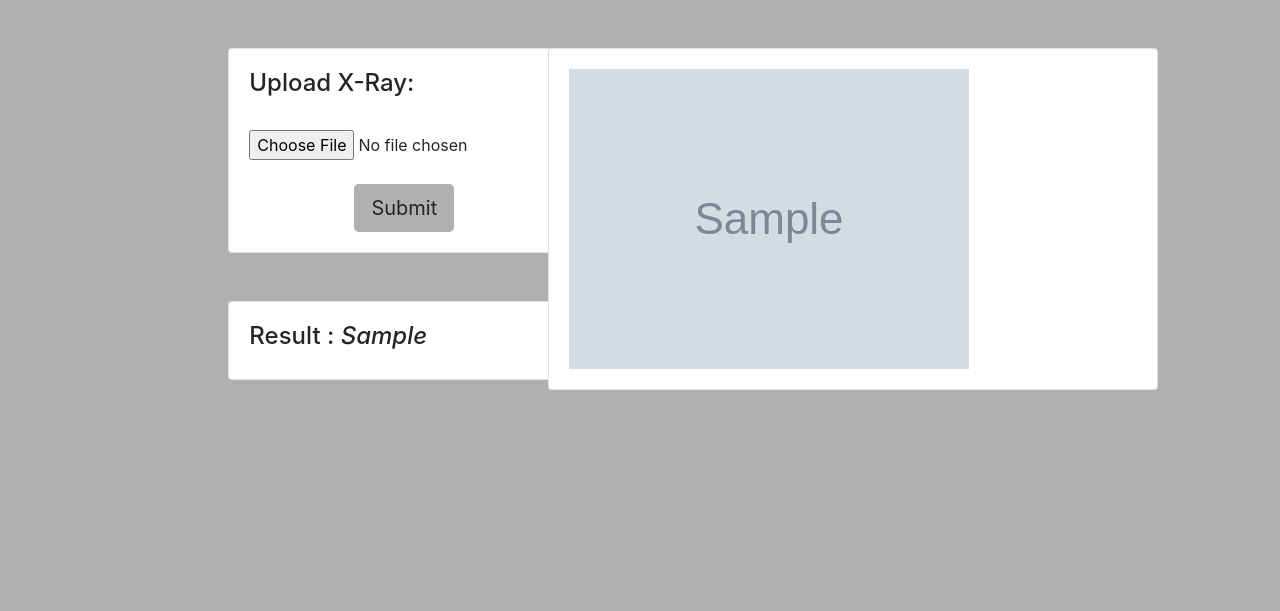
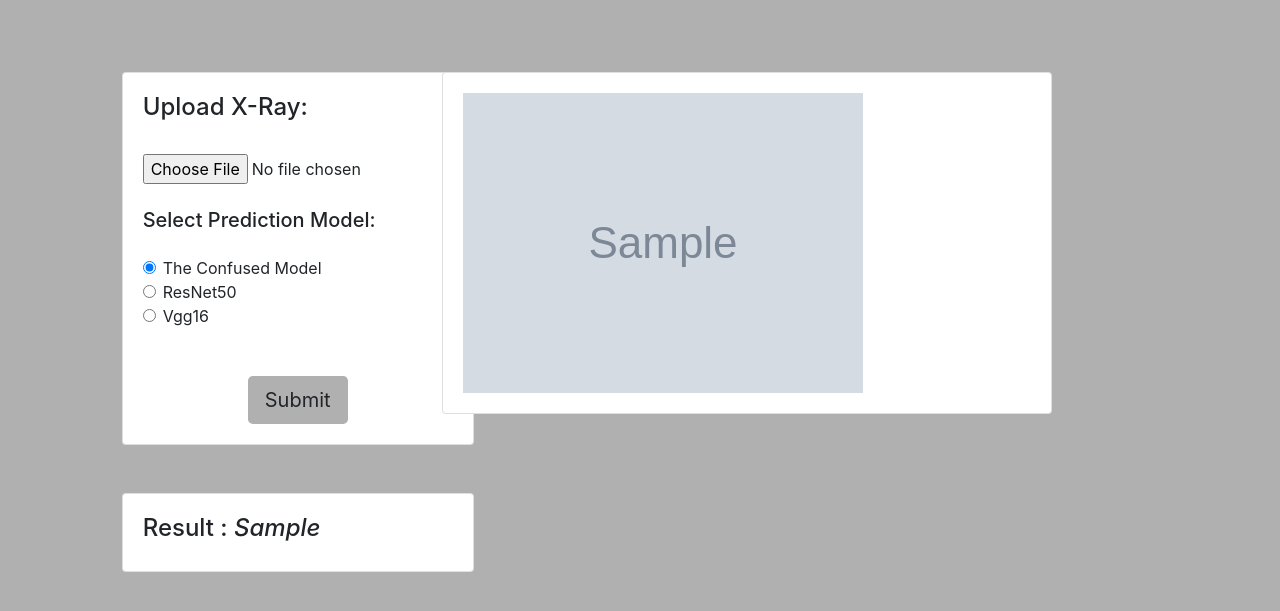
Before and after one commit to MoAbboud/Pneumonia, a Flask app: template PneumoniaDetectorWebApp/templates/Home.html in a window 1280 px wide. Shown: the part 56-667 px from the top of the page. Run offline with Flask 2, Linux system fonts and the light colour scheme; the template is opened without the code that fills it: most values are stand-ins (such as "Sample title", 1, 10 or a date in 2020); grey boxes marked "Sample" are stand-in pictures.

Commit message:
Updated interface to add new models

```diff
--- a/PneumoniaDetectorWebApp/main.py
+++ b/PneumoniaDetectorWebApp/main.py
@@ -7,9 +7,8 @@ from keras.preprocessing import image
 app = Flask(__name__)
 
 model = load_model('PNmodel.h5')
-modelCT = load_model('PNmodel.h5')
-Vgg19 = load_model('PNmodel.h5')
-RFC = load_model('PNmodel.h5')
+modelResNet50 = load_model('PNmodelResNet50.h5')
+modelVgg19 = load_model('PNmodelVgg.h5')
 
 result = {0: 'Pneumonia', 1: 'Normal'}
 
@@ -22,18 +21,44 @@ def home():
 @app.route("/submit", methods=['POST'])
 def performPrediction():
     if request.method == 'POST':
+
+        modelSelection = request.form['options']
+        print(modelSelection)
+
         xray_img = request.files['my_image']
         if xray_img.filename != "":
             xray_img_path = "static/" + xray_img.filename
             xray_img.save(xray_img_path)
 
-            x = image.load_img(xray_img_path, target_size=(150, 150))
-            x = image.img_to_array(x) / 255
-            x = x.reshape(-1, 150, 150, 1)
+            if modelSelection == "CM":
+                print("Displaying CM")
+                x = image.load_img(xray_img_path, target_size=(150, 150))
+                x = image.img_to_array(x) / 255
+                x = x.reshape(-1, 150, 150, 1)
 
-            prediction = (model.predict(x) > 0.5).astype("int32")
-            predictionresult = result[prediction[0, 0]]
-            return render_template("Home.html", xray_prediction=predictionresult, xray_img_path=xray_img_path)
+                prediction = (model.predict(x) > 0.5).astype("int32")
+                predictionresult = result[prediction[0, 0]]
+                return render_template("Home.html", xray_prediction=predictionresult, xray_img_path=xray_img_path)
+
+            if modelSelection == "RM":
+                print("Displaying RM")
+                x = image.load_img(xray_img_path, target_size=(150, 150))
+                x = image.img_to_array(x) / 255
+                x = np.expand_dims(x, axis=0)
+
+                prediction = (modelResNet50.predict(x) < 0.445).astype("int32")
+                predictionresult = result[prediction[0, 0]]
+                return render_template("Home.html", xray_prediction=predictionresult, xray_img_path=xray_img_path)
+
+            if modelSelection == "VM":
+                print("Displaying VM")
+                x = image.load_img(xray_img_path, target_size=(150, 150))
+                x = image.img_to_array(x) / 255
+                x = np.expand_dims(x, axis=0)
+
+                prediction = (modelVgg19.predict(x) > 0.3).astype("int32")
+                predictionresult = result[prediction[0, 0]]
+                return render_template("Home.html", xray_prediction=predictionresult, xray_img_path=xray_img_path)
 
     return render_template("Home.html")
 
--- a/PneumoniaDetectorWebApp/templates/Home.html
+++ b/PneumoniaDetectorWebApp/templates/Home.html
@@ -28,9 +28,16 @@
 </nav>
 <br><br>
 <div class="container-fluid" style="background-color: #b0b0b0;">
-    <div class="row"></div>
     <div class="row">
-        <div class="col-md-2">
+        <div class="col-md-1">
+        </div>
+        <div class="col-md-9 text-center">
+
+        </div>
+    </div>
+    <br>
+    <div class="row">
+        <div class="col-md-1">
         </div>
         <div class="col-md-3">
             <div class="card" style="width: 22rem;">
@@ -42,6 +49,27 @@
                         <br>
                         <div>
                             <input type="file" name="my_image" id="img">
+                        </div>
+                        <br>
+                        <div>
+                            <h5 class="form-check-label" for="confusedModel">
+                                Select Prediction Model:
+                            </h5>
+                            <br>
+                            <div class="form-check">
+                                <input class="form-check-input" type="radio" name="options" value="CM" id="confusedModel"
+                                       checked>
+                                The Confused Model</input>
+                            </div>
+                            <div class="form-check">
+                                <input class="form-check-input" type="radio" name="options" value="RM" id="resNetModel">
+                                ResNet50</input>
+                            </div>
+                            <div class="form-check">
+                                <input class="form-check-input" type="radio" name="options" value="VM" id="vgg16Model">
+                                Vgg16</input>
+                            </div>
+                            <br>
                         </div>
                         <br>
                         <div class="text-center">
```
Also changed, not shown: PneumoniaDetectorWebApp/static/IM-0013-0001.jpeg (added), PneumoniaDetectorWebApp/static/IM-0016-0001.jpeg (added), PneumoniaDetectorWebApp/static/IM-0027-0001.jpeg (added), PneumoniaDetectorWebApp/static/person1_virus_6.jpeg (added), PneumoniaDetectorWebApp/static/person49_virus_101.jpeg (added), PneumoniaDetectorWebApp/static/person59_virus_116.jpeg (added), 2 other files.
